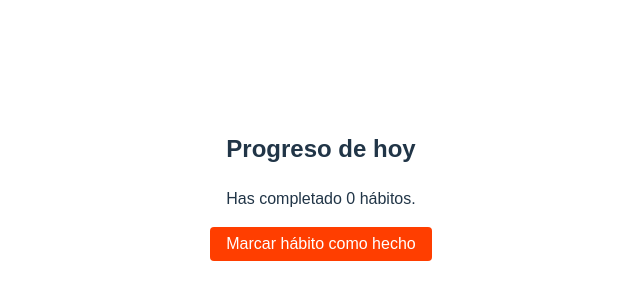
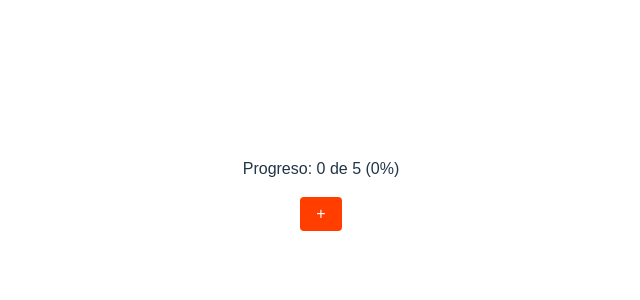
Before and after one commit to Hinalador/Svelte_project, a Svelte app in the folder habit-tracker/: page / in a window 1280 px wide. Shown: the part 214-514 px from the top of the page, without its empty margins (319-959 px from the left). Built offline with nearby package versions, Linux system fonts and the light colour scheme.

Commit message:
Añadir progreso y variables reactivas en App.svelte

```diff
--- a/habit-tracker/src/App.svelte
+++ b/habit-tracker/src/App.svelte
@@ -1,15 +1,20 @@
 <script>
-  let habitosCompletados = 0;
+  let completados = 0;
+  let metaTotal = 5;
 
-  function incrementar() {
-    habitosCompletados += 1; // La reasignación (=) le avisa a Svelte que debe actualizar el HTML
-  }
+  // Svelte recalcula esto automáticamente cada vez que 'completados' cambie
+  $: porcentaje = (completados / metaTotal) * 100;
+  $: felicitacion =
+    completados >= metaTotal ? "¡Meta del día alcanzada! 🎉" : "";
 </script>
 
 <main>
-  <h2>Progreso de hoy</h2>
-  <p>Has completado {habitosCompletados} hábitos.</p>
-  <button on:click={incrementar}>Marcar hábito como hecho</button>
+  <p>Progreso: {completados} de {metaTotal} ({porcentaje}%)</p>
+  <button on:click={() => completados++}>+</button>
+
+  {#if felicitacion}
+    <p>{felicitacion}</p>
+  {/if}
 </main>
 
 <style>
```
